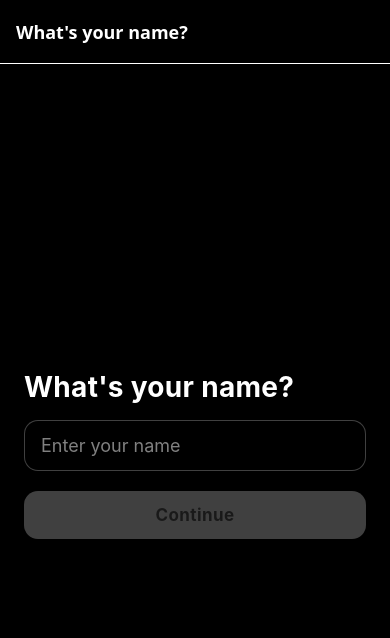
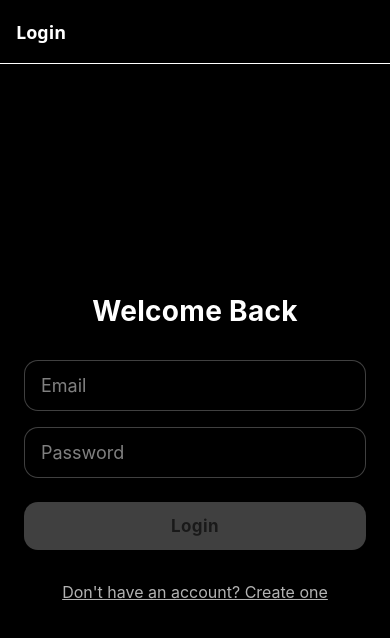
Before and after one commit to DaxManuel27/photo-app, a React Native app: screen /Login in a window 390 px wide. Shown: the top 638 px of the page. Built offline with nearby package versions, Linux system fonts and the light colour scheme; no server answers; the database is empty.

Commit message:
Added email password login screen with supabase auth

```diff
--- a/src/App.tsx
+++ b/src/App.tsx
@@ -2,6 +2,7 @@ import React, { useEffect } from 'react';
 import { StatusBar } from 'expo-status-bar';
 import { NavigationContainer, DefaultTheme } from '@react-navigation/native';
 import { createNativeStackNavigator } from '@react-navigation/native-stack';
+import LoginScreen from './screens/LoginScreen';
 import NameScreen from './screens/NameScreen';
 import JoinCodeScreen from './screens/JoinCodeScreen';
 import HomeScreen from './screens/HomeScreen';
@@ -9,6 +10,7 @@ import GenerateCodeScreen from './screens/GenerateCodeScreen';
 import { testSupabaseConnection } from './lib/supabase';
 
 export type RootStackParamList = {
+  Login: undefined;
   Name: undefined;
   JoinCode: { name: string };
   Home: { name: string };
@@ -36,7 +38,7 @@ export default function App() {
     <NavigationContainer theme={BlackWhiteTheme}>
       <StatusBar style="light" />
       <Stack.Navigator
-        initialRouteName="Name"
+        initialRouteName="Login"
         screenOptions={{
           headerStyle: { backgroundColor: '#000' },
           headerTitleStyle: { color: '#fff', fontWeight: '600' },
@@ -44,6 +46,11 @@ export default function App() {
           contentStyle: { backgroundColor: '#000' },
         }}
       >
+        <Stack.Screen
+          name="Login"
+          component={LoginScreen}
+          options={{ title: 'Login' }}
+        />
         <Stack.Screen
           name="Name"
           component={NameScreen}
--- /dev/null
+++ b/src/screens/LoginScreen.tsx
@@ -0,0 +1,164 @@
+import React, { useState } from 'react';
+import { View, Text, TextInput, StyleSheet, TouchableOpacity, KeyboardAvoidingView, Platform, TouchableWithoutFeedback, Keyboard, Alert } from 'react-native';
+import type { NativeStackScreenProps } from '@react-navigation/native-stack';
+import type { RootStackParamList } from '../App';
+import { supabase } from '../lib/supabase';
+
+type Props = NativeStackScreenProps<RootStackParamList, 'Login'>;
+
+export default function LoginScreen({ navigation }: Props) {
+  const [email, setEmail] = useState('');
+  const [password, setPassword] = useState('');
+  const [loading, setLoading] = useState(false);
+  const [isSignUp, setIsSignUp] = useState(false);
+
+  const handleAuth = async () => {
+    if (!email.trim() || !password.trim()) {
+      Alert.alert('Error', 'Please enter both email and password');
+      return;
+    }
+
+    setLoading(true);
+
+    try {
+      if (isSignUp) {
+        const { error } = await supabase.auth.signUp({
+          email: email.trim(),
+          password: password.trim(),
+        });
+
+        if (error) {
+          Alert.alert('Sign Up Error', error.message);
+        } else {
+          Alert.alert('Success', 'Account created! Please check your email for verification.');
+          setIsSignUp(false);
+        }
+      } else {
+        const { error } = await supabase.auth.signInWithPassword({
+          email: email.trim(),
+          password: password.trim(),
+        });
+
+        if (error) {
+          Alert.alert('Login Error', error.message);
+        } else {
+          navigation.navigate('Name');
+        }
+      }
+    } catch (error) {
+      Alert.alert('Error', 'An unexpected error occurred');
+      console.error('Auth error:', error);
+    } finally {
+      setLoading(false);
+    }
+  };
+
+  const canContinue = email.trim().length > 0 && password.trim().length > 0;
+
+  return (
+    <KeyboardAvoidingView style={styles.container} behavior={Platform.OS === 'ios' ? 'padding' : undefined}>
+      <TouchableWithoutFeedback onPress={Keyboard.dismiss}>
+        <View style={styles.inner}>
+          <Text style={styles.heading}>{isSignUp ? 'Create Account' : 'Welcome Back'}</Text>
+
+          <TextInput
+            style={styles.input}
+            placeholder="Email"
+            placeholderTextColor="rgba(255,255,255,0.5)"
+            value={email}
+            onChangeText={setEmail}
+            autoCapitalize="none"
+            autoCorrect={false}
+            keyboardType="email-address"
+            returnKeyType="next"
+          />
+
+          <TextInput
+            style={[styles.input, styles.passwordInput]}
+            placeholder="Password"
+            placeholderTextColor="rgba(255,255,255,0.5)"
+            value={password}
+            onChangeText={setPassword}
+            secureTextEntry
+            autoCapitalize="none"
+            autoCorrect={false}
+            returnKeyType="done"
+            onSubmitEditing={handleAuth}
+          />
+
+          <TouchableOpacity
+            activeOpacity={0.8}
+            style={[styles.button, !canContinue && styles.buttonDisabled]}
+            disabled={!canContinue || loading}
+            onPress={handleAuth}
+          >
+            <Text style={[styles.buttonText, (!canContinue || loading) && styles.buttonTextDisabled]}>
+              {loading ? 'Please wait...' : (isSignUp ? 'Create Account' : 'Login')}
+            </Text>
+          </TouchableOpacity>
+
+          <TouchableOpacity
+            style={styles.switchButton}
+            onPress={() => setIsSignUp(!isSignUp)}
+            disabled={loading}
+          >
+            <Text style={styles.switchText}>
+              {isSignUp ? 'Already have an account? Login' : "Don't have an account? Create one"}
+            </Text>
+          </TouchableOpacity>
+        </View>
+      </TouchableWithoutFeedback>
+    </KeyboardAvoidingView>
+  );
+}
+
+const styles = StyleSheet.create({
+  container: { flex: 1, backgroundColor: '#000' },
+  inner: { flex: 1, padding: 24, justifyContent: 'center' },
+  heading: {
+    color: '#fff',
+    fontSize: 28,
+    fontWeight: '700',
+    marginBottom: 32,
+    letterSpacing: 0.3,
+    textAlign: 'center'
+  },
+  input: {
+    backgroundColor: '#000',
+    color: '#fff',
+    borderWidth: 1,
+    borderColor: 'rgba(255,255,255,0.25)',
+    borderRadius: 14,
+    paddingHorizontal: 16,
+    paddingVertical: 14,
+    fontSize: 18,
+    marginBottom: 16,
+  },
+  passwordInput: {
+    marginBottom: 24,
+  },
+  button: {
+    backgroundColor: '#fff',
+    borderRadius: 14,
+    paddingVertical: 14,
+    alignItems: 'center',
+    marginBottom: 20,
+  },
+  buttonDisabled: { opacity: 0.25 },
+  buttonText: {
+    color: '#000',
+    fontSize: 17,
+    fontWeight: '700',
+    letterSpacing: 0.4
+  },
+  buttonTextDisabled: { color: 'rgba(0,0,0,0.6)' },
+  switchButton: {
+    alignItems: 'center',
+    paddingVertical: 12,
+  },
+  switchText: {
+    color: 'rgba(255,255,255,0.7)',
+    fontSize: 16,
+    textDecorationLine: 'underline',
+  },
+});
```
Also changed, not shown: 2 other files (tests, documents, lock files or other folders).
